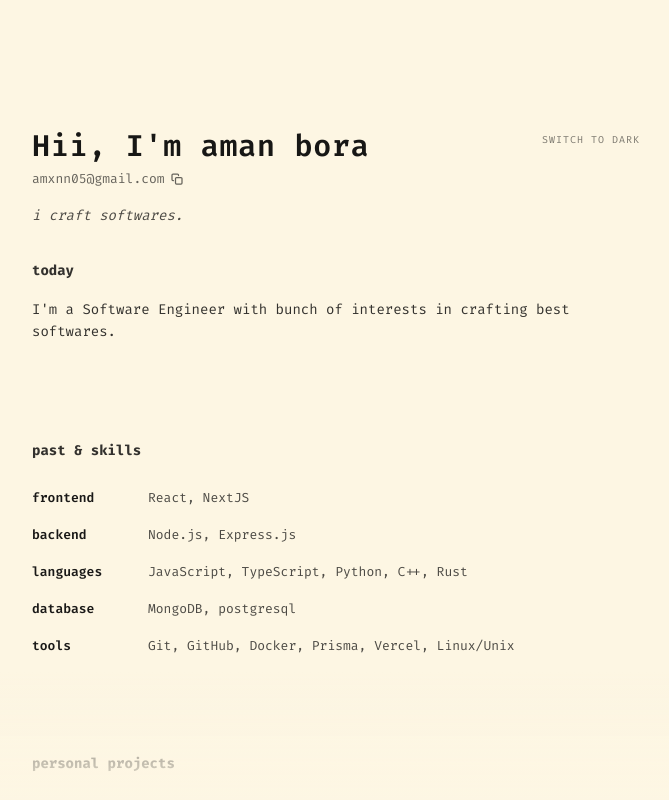
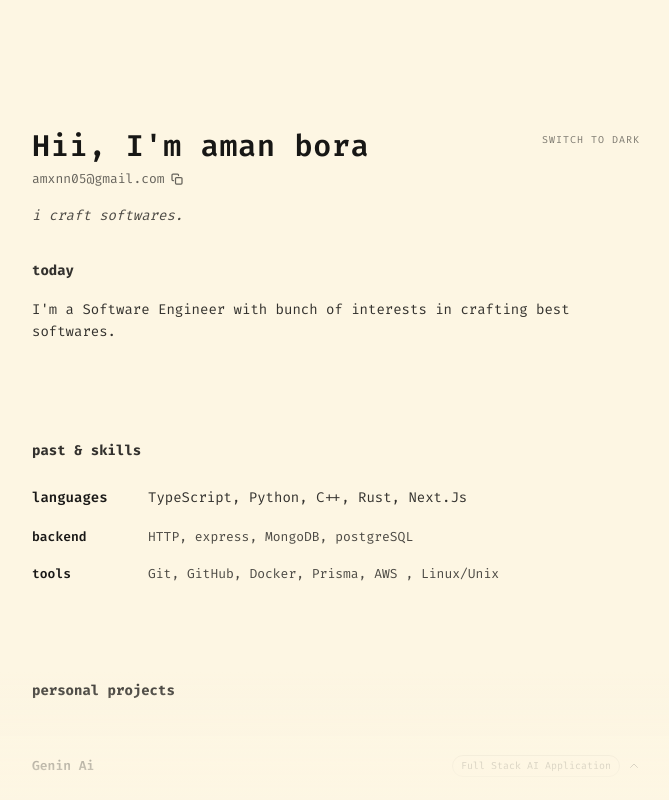
Before and after one commit to amxnn05/Portfolio, a React (Vite) app: page / in a window 1280 px wide. Shown: the top 800 px of the page, without its empty margins (304-973 px from the left). Built offline with nearby package versions, Linux system fonts and the light colour scheme.

Commit message:
fixed skill section

```diff
--- a/src/data/skill.json
+++ b/src/data/skill.json
@@ -1,7 +1,5 @@
 {
-	"lang": "JavaScript, TypeScript, Python, C++, Rust",
-	"tools": "Git, GitHub, Docker, Prisma, Vercel, Linux/Unix",
-	"database": "MongoDB, postgresql",
-	"frontend": "React, NextJS",
-	"backend": "Node.js, Express.js"
+	"lang": "TypeScript, Python, C++, Rust, Next.Js",
+	"tools": "Git, GitHub, Docker, Prisma, AWS , Linux/Unix",
+	"backend": "HTTP, express, MongoDB, postgreSQL"
 }
--- a/src/pages/About.tsx
+++ b/src/pages/About.tsx
@@ -1,34 +1,36 @@
-import data from '../data/skill.json'
+import data from "../data/skill.json";
 
 const About = () => {
 	return (
 		<div className="flex flex-col w-full">
-            <h2 className="text-black/80 dark:text-white/80 font-bold mb-6">past & skills</h2>
+			<h2 className="text-black/80 dark:text-white/80 font-bold mb-6">
+				past & skills
+			</h2>
+			<div className="grid grid-cols-[100px_1fr] gap-4">
+				<span className="font-semibold text-black/90 dark:text-white/90">
+					languages
+				</span>
+				<span>{data.lang}</span>
+			</div>
 
 			<div className="flex flex-col gap-4 text-[13px] text-black/70 dark:text-white/70">
+				<div className="grid grid-cols-[100px_1fr] gap-4"></div>
 				<div className="grid grid-cols-[100px_1fr] gap-4">
-                    <span className="font-semibold text-black/90 dark:text-white/90">frontend</span>
-                    <span>{data.frontend}</span>
-                </div>
-                <div className="grid grid-cols-[100px_1fr] gap-4">
-                    <span className="font-semibold text-black/90 dark:text-white/90">backend</span>
+					{" "}
+					<span className="font-semibold text-black/90 dark:text-white/90">
+						backend
+					</span>
 					<span>{data.backend}</span>
 				</div>
 				<div className="grid grid-cols-[100px_1fr] gap-4">
-                    <span className="font-semibold text-black/90 dark:text-white/90">languages</span>
-                    <span>{data.lang}</span>
-                </div>
-                <div className="grid grid-cols-[100px_1fr] gap-4">
-                    <span className="font-semibold text-black/90 dark:text-white/90">database</span>
-                    <span>{data.database}</span>
-                </div>
-                <div className="grid grid-cols-[100px_1fr] gap-4">
-                    <span className="font-semibold text-black/90 dark:text-white/90">tools</span>
+					<span className="font-semibold text-black/90 dark:text-white/90">
+						tools
+					</span>
 					<span>{data.tools}</span>
 				</div>
 			</div>
 		</div>
-    )
-}
+	);
+};
 
 export default About;
```
Lines whose indentation alone changed are shown as unchanged.
